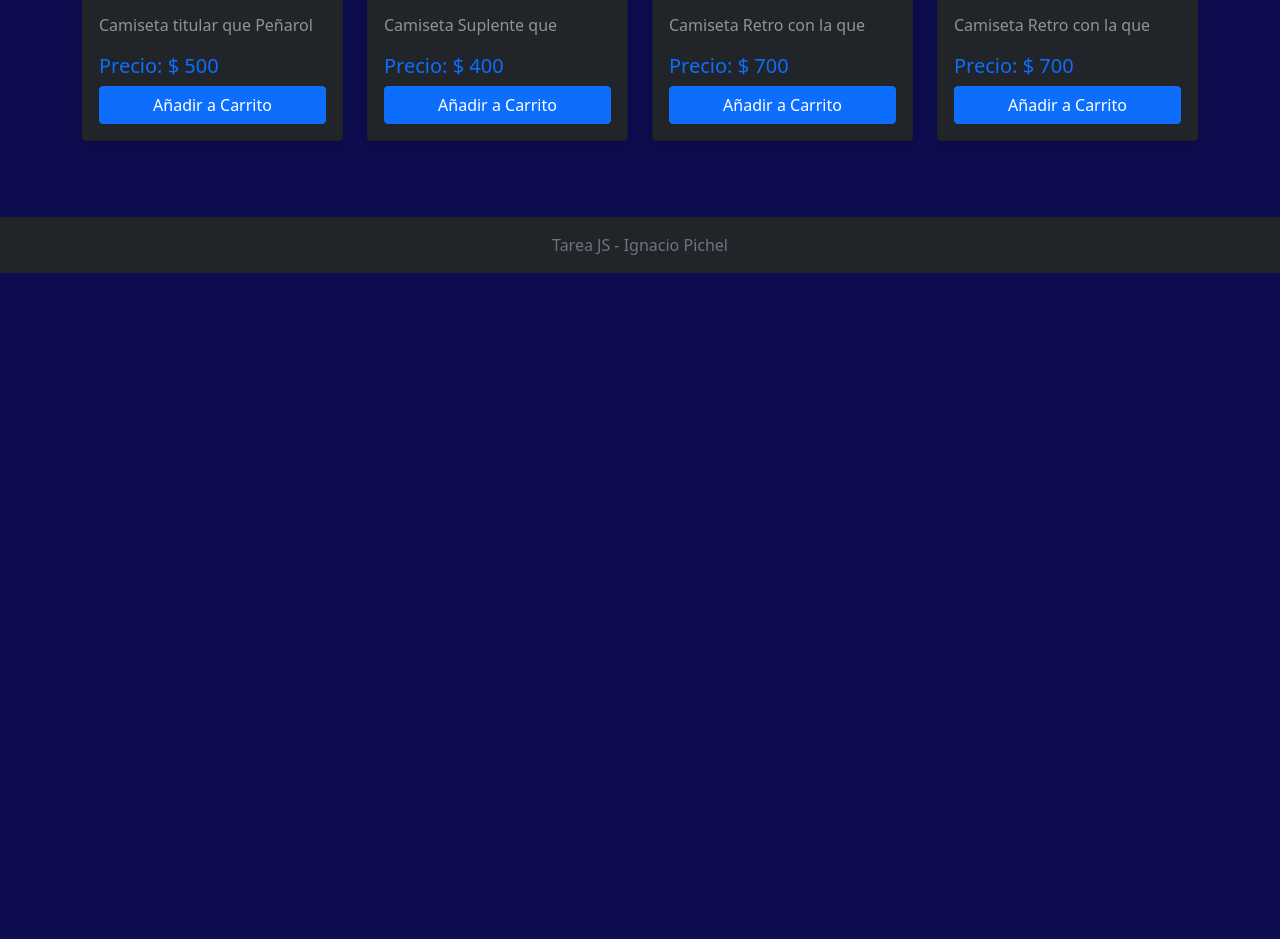
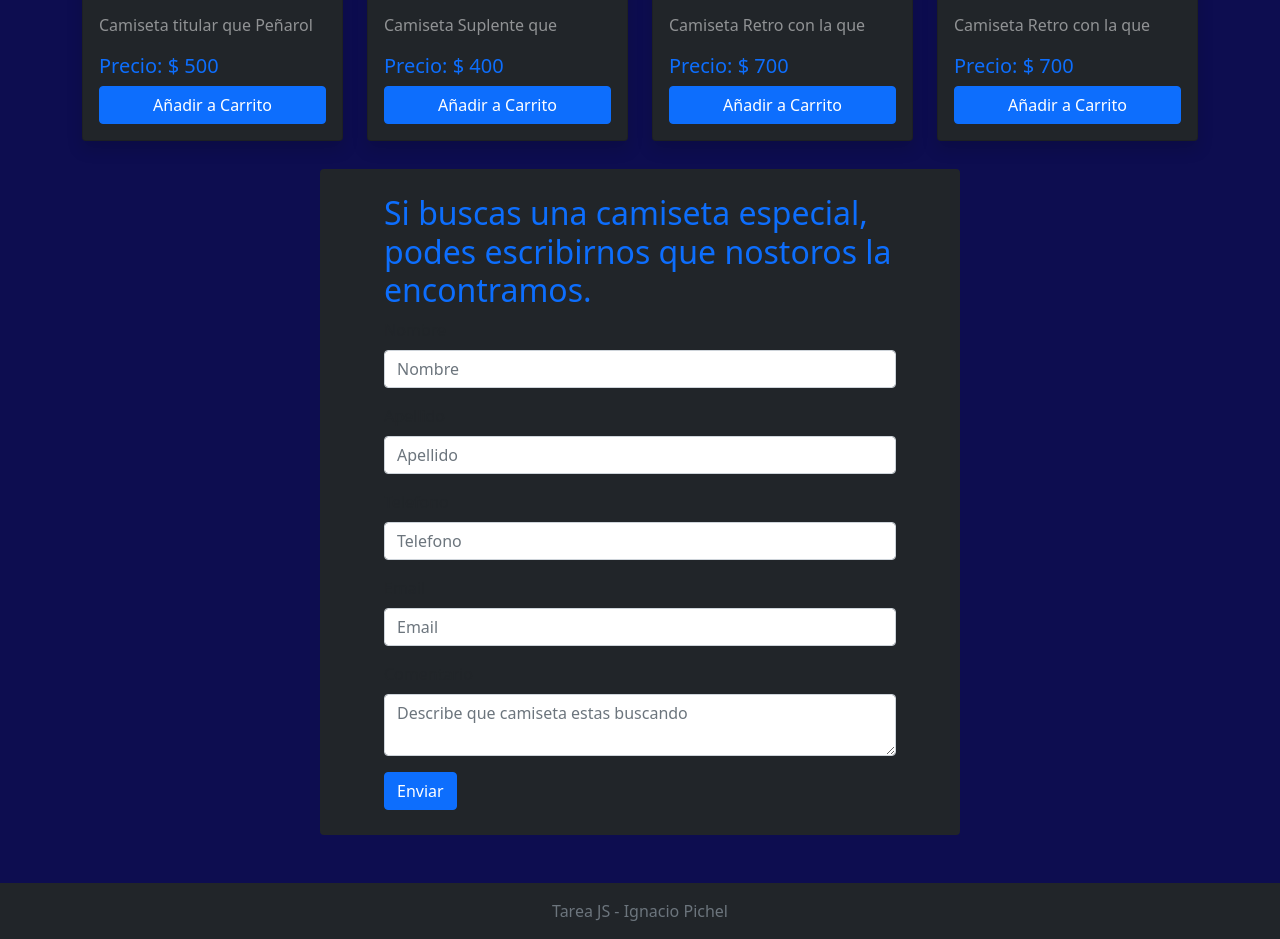
Before and after one commit to nacheezy/nacheezy-TareasJS, a website with bundled scripts: page index.html in a window 1280 px wide. Shown: the part 561-1500 px from the top of the page. Before the commit the page ends 834 px from the top, so only its background shows below. Built offline with nearby package versions, Linux system fonts and the light colour scheme; a script that the page names is missing.

Commit message:
se agrego email.js

```diff
--- a/css/estilos.css
+++ b/css/estilos.css
@@ -42,3 +42,12 @@ header, .alert{
 .hide, .remove{
     display: none;
 }
+
+
+.bkgForm{
+    width: 50%;
+    position: relative;
+    left: 25%;
+    padding: 2% 5%;
+    margin-bottom: 2%;
+}
--- a/index.html
+++ b/index.html
@@ -10,6 +10,12 @@
     <link href="https://cdn.jsdelivr.net/npm/bootstrap@5.0.0-beta2/dist/css/bootstrap.min.css" rel="stylesheet" integrity="sha384-BmbxuPwQa2lc/FVzBcNJ7UAyJxM6wuqIj61tLrc4wSX0szH/Ev+nYRRuWlolflfl" crossorigin="anonymous" />
 
     <link rel="stylesheet" href="css/estilos.css" />
+
+    <script type="text/javascript">
+        (function(){
+            emailjs.init("t3TAZkBGgreNeeDGY");
+    })();
+    </script>
 </head>
 <body>
     <header class="container-fluid bg-dark position-sticky top-0">
@@ -95,7 +101,36 @@
                     </div>
                 </div>
             </div>
-            <div id="newCard"></div>
+            <div class="bkgForm bg-dark rounded">
+                <div class="row">
+                    <h2 class="text-primary">Si buscas una camiseta especial, podes escribirnos que nostoros la encontramos.</h2>
+                    <form id="form">
+                        <div class="mb-3">
+                            <label for="exampleInputEmail1" class="form-label txtLabel">Nombre</label>
+                            <input type="text" id="nombre" class="form-control"  placeholder="Nombre" required>
+                        </div>
+                        <div class="mb-3">
+                            <label for="exampleInputEmail1" class="form-label txtLabel">Apellido</label>
+                            <input type="text" id="apellido" class="form-control"  placeholder="Apellido" required>
+                        </div>
+                        <div class="mb-3">
+                            <label for="exampleInputEmail1" class="form-label txtLabel">Telefono</label>
+                            <input type="number" id="telefono" class="form-control"  placeholder="Telefono" required>
+                        </div>
+                        <div class="mb-3">
+                            <label for="exampleInputEmail1" class="form-label txtLabel">Email</label>
+                            <input type="email" id="mail" class="form-control"  placeholder="Email" required>
+                        </div>
+                        <div class="mb-3">
+                            <label for="exampleInputEmail1" class="form-label txtLabel">Comentario</label>
+                            <textarea type="text" id="mensaje" class="form-control" placeholder="Describe que camiseta estas buscando" required></textarea>
+                        </div>
+                        <button type="submit" onclick="enviarMail()" id="btnEnviar" class="btn btn-primary" value="Enviar Mensaje">Enviar</button>
+                    </form>
+                </div>
+
+            </div>
+
             <div class="tab-pane fade carrito" id="pills-contact" role="tabpanel" aria-labelledby="pills-contact-tab">
                 <br>
                 <table class="table table-dark table-hover">
@@ -131,5 +166,9 @@
     <script src="https://cdn.jsdelivr.net/npm/bootstrap@5.0.0-beta2/dist/js/bootstrap.bundle.min.js" integrity="sha384-b5kHyXgcpbZJO/tY9Ul7kGkf1S0CWuKcCD38l8YkeH8z8QjE0GmW1gYU5S9FOnJ0" crossorigin="anonymous"
     ></script>
     <script src="js/carrito.js"></script>
+    <script type="text/javascript"
+        src="https://cdn.jsdelivr.net/npm/@emailjs/browser@3/dist/email.min.js">
+    </script>
+
 </body>
 </html>
--- a/js/carrito.js
+++ b/js/carrito.js
@@ -1,3 +1,5 @@
+const { EmailJSResponseStatus } = require("@emailjs/browser")
+
 const Clickbutton = document.querySelectorAll('.button')
 const tbody = document.querySelector('.tbody')
 let carrito = []
@@ -6,7 +8,7 @@ Clickbutton.forEach(btn => {
     btn.addEventListener('click', addToCarritoItem)
 })
 
-
+// funcion para agregar al carrito
 function addToCarritoItem(e){
     const button = e.target
     const item = button.closest('.card')
@@ -78,7 +80,7 @@ function renderCarrito(){
     CarritoTotal()
 }
 
-
+// funcion para calcular el total
 function CarritoTotal(){
     let Total = 0;
     const itemCartTotal = document.querySelector('.itemCartTotal')
@@ -91,6 +93,7 @@ function CarritoTotal(){
     addLocalStorage()
 }
 
+// funcion para remover items del carrito
 function removeItemCarrito(e){
     const buttonDelete = e.target
     const tr = buttonDelete.closest(".ItemCarrito")
@@ -113,6 +116,7 @@ function removeItemCarrito(e){
     CarritoTotal()
 }
 
+// funcion para sumar en cantidad, al carrito
 function sumaCantidad(e){
     const sumaInput  = e.target
     const tr = sumaInput.closest(".ItemCarrito")
@@ -173,21 +177,25 @@ btnAgCarrito.addEventListener("click", ()=>{
     })
 })
 
-const newCard = document.querySelector('#newCard')
+// funcion enviar formulario
 
-fetch ('js/data.json')
-    .then((resp) => resp.json() )
-    .them((data)=> {
-        console.log(data);
-        data.forEach((producto)=> {
-            const newCard = document.createElement('div')
-            newcard.innerHTML = `
-            <><>
-            <h4>${producto.name.toUpperCase()} </h4>
-            <p>${producto.price}</p>
-            <p>${producto.id}</p>
-            <img src="${producto.img}>
-            `
-            newCard.append(newCard)
+
+    document.getElementById ('form')
+    .addEventListener('submit', function(event){
+        event.preventDefault();
+    });
+
+function enviarMail(){
+    let datos = {
+        from_name : document.getElementById("nombre").value,
+        apellido : document.getElementById("apellido").value,
+        telefono : document.getElementById("telefono").value,
+        mensaje : document.getElementById("mensaje").value
+    }
+    emailjs.send("service_bi5rqh2", "template_qnhygpn", datos)
+        .then(function(res){
+            alert("success !" + res.status);
         })
-    })
+}
+
+enviarMail()
--- a/js/data.json
+++ b/js/data.json
@@ -1,7 +1,7 @@
 [
-    {"id":1,"name": "Camiseta Centenario","price": 1000,"img":"../img/ford.jpg"},
+    {"id":1,"name": "Camiseta Centenario","price": 1000,"img":"img/ford.jpg"},
     {"id":2,"name": "Camiseta LigaAmericas","price": 1000,"img":"../img/ford.jpg"},
     {"id":3,"name": "Camiseta Facu Campazzo","price": 1000,"img":"../img/ford.jpg"},
-    {"id":4,"name": "Camiseta Pentacampeon","price": 1000,"img":"../img/ford.jpg"}
+    {"id":4,"name": "Camiseta Pentacampeon","price": 1000,"img":"../img/pentaCampeon.jpg"}
 
 ]
--- /dev/null
+++ b/package.json
@@ -0,0 +1,5 @@
+{
+  "dependencies": {
+    "@emailjs/browser": "^3.6.2"
+  }
+}
```
Also changed, not shown: 2 other files.
